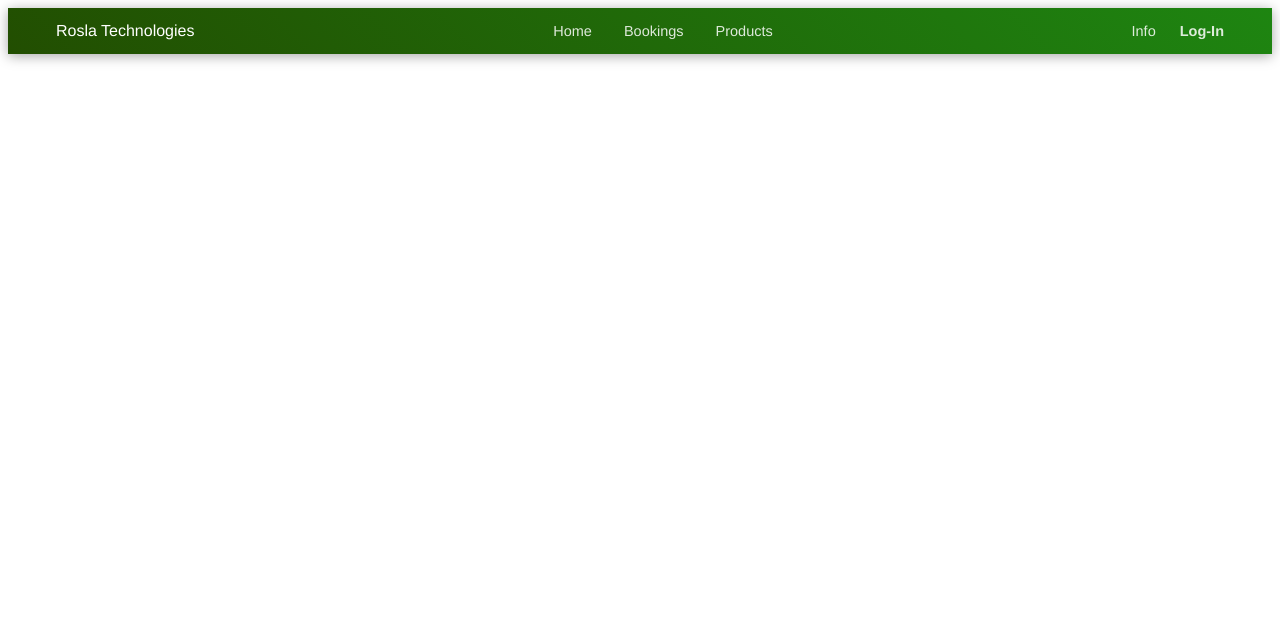
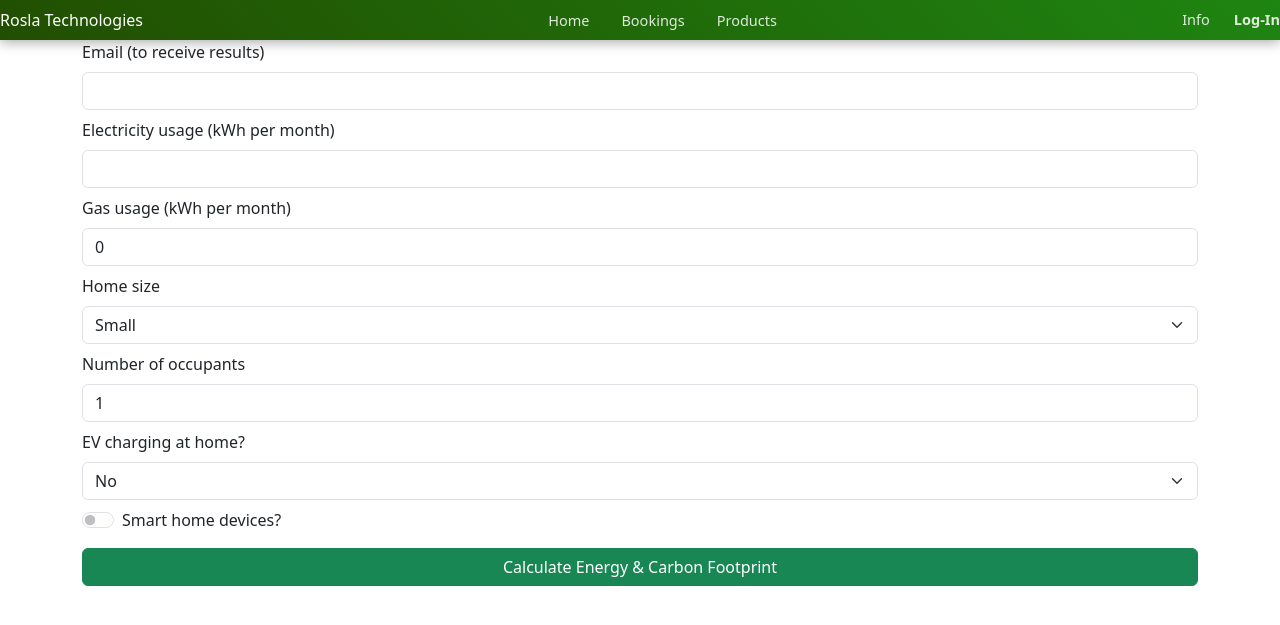
Before and after one commit to Th3Evo/evilbennwizzyhellobennflask, a Flask app: template templates/my-bookings.html in a window 1280 px wide. Shown: the top 625 px of the page. Run offline with Flask 3, Linux system fonts and the light colour scheme; the template is opened without the code that fills it: most values are stand-ins (such as "Sample title", 1, 10 or a date in 2020).

Commit message:
HI to the six and da seven
6769320 haha

```diff
--- a/app.py
+++ b/app.py
@@ -37,14 +37,18 @@ def initProducts():
     c = conn.cursor()
 
     products = [
-        {
-            "slug": "solar",
-            "name": "Solar Panels",
-        }
+        ("solar", "Solar Panels", "High-efficiency solar panels for residential and commercial use.", 12),
+        ("EV", "EV Charging Stations", "Durable EV charging stations for sustainable energy generation.", 6),
+        ("EMS", "Energy Management Systems", "Advanced energy management systems for optimizing power consumption.", 3),
     ]
 
+    c.executemany("""
+        INSERT OR IGNORE INTO products (slug, name, description, conslength)
+        VALUES (?, ?, ?, ?)
+    """, products)
 
-
+    conn.commit()
+    conn.close()
 
 
 @app.route("/")
@@ -53,7 +57,15 @@ def home():
 
 @app.route("/products")
 def products():
-    return render_template("products.html")
+    conn = get_db()
+    c = conn.cursor()
+
+    c.execute("SELECT slug, name, description FROM products")
+    products = c.fetchall()
+
+    conn.close()
+    return render_template("products.html", products=products)
+
 
 @app.route("/information")
 def information():
@@ -75,4 +87,5 @@ def logout():
 
 if __name__ == "__main__":
     init_db()
+    initProducts()
     app.run(debug=True)
--- a/templates/base.html
+++ b/templates/base.html
@@ -3,6 +3,7 @@
 <head>
     <title>{{ title if title else "Rosla Energy Solutions" }}</title>
     <link rel="stylesheet" type="text/css" href="{{ url_for('static', filename='styles.css') }}">
+    <link href="https://cdn.jsdelivr.net/npm/bootstrap@5.3.0/dist/css/bootstrap.min.css" rel="stylesheet">
 </head>
 
 <body>
--- a/templates/my-bookings.html
+++ b/templates/my-bookings.html
@@ -4,4 +4,61 @@
 
 {% block content %}
 
+<form id="energy-form" method="POST" action="{{ url_for('products', slug=products['slug']) }}">
+    <form id="energy-form" method="POST">
+
+      <!-- Helpful context to include in the email -->
+      <input type="hidden" name="products_name" value="{{ products['name'] }}">
+      <input type="hidden" name="products_slug" value="{{ products['slug'] }}">
+
+      <div class="mb-2">
+        <label class="form-label">Email (to receive results)</label>
+        <input type="email" name="email" class="form-control" required>
+        <input type="hidden" name="temp_password" id="temp_password">
+
+      </div>
+
+      <div class="mb-2">
+        <label class="form-label">Electricity usage (kWh per month)</label>
+        <input type="number" step="0.01" name="electricity_kwh" class="form-control" required>
+      </div>
+
+      <div class="mb-2">
+        <label class="form-label">Gas usage (kWh per month)</label>
+        <input type="number" step="0.01" name="gas_kwh" class="form-control" value="0">
+      </div>
+
+      <div class="mb-2">
+        <label class="form-label">Home size</label>
+        <select name="home_size" class="form-select">
+          <option>Small</option>
+          <option>Medium</option>
+          <option>Large</option>
+        </select>
+      </div>
+
+      <div class="mb-2">
+        <label class="form-label">Number of occupants</label>
+        <input type="number" name="occupants" min="1" value="1" class="form-control" required>
+      </div>
+
+      <div class="mb-2">
+        <label class="form-label">EV charging at home?</label>
+        <select name="ev_charging" class="form-select">
+          <option value="no">No</option>
+          <option value="yes">Yes</option>
+        </select>
+      </div>
+
+      <div class="form-check form-switch mb-3">
+        <input class="form-check-input" type="checkbox" name="smart_home" id="smart_home">
+        <label class="form-check-label" for="smart_home">Smart home devices?</label>
+      </div>
+
+      <button id="energy-submit" type="submit" class="btn btn-success w-100">
+        Calculate Energy & Carbon Footprint
+      </button>
+
+    </form>
+
 {% endblock %}
```
Also changed, not shown: templates/products.html (+57 -0 lines).
